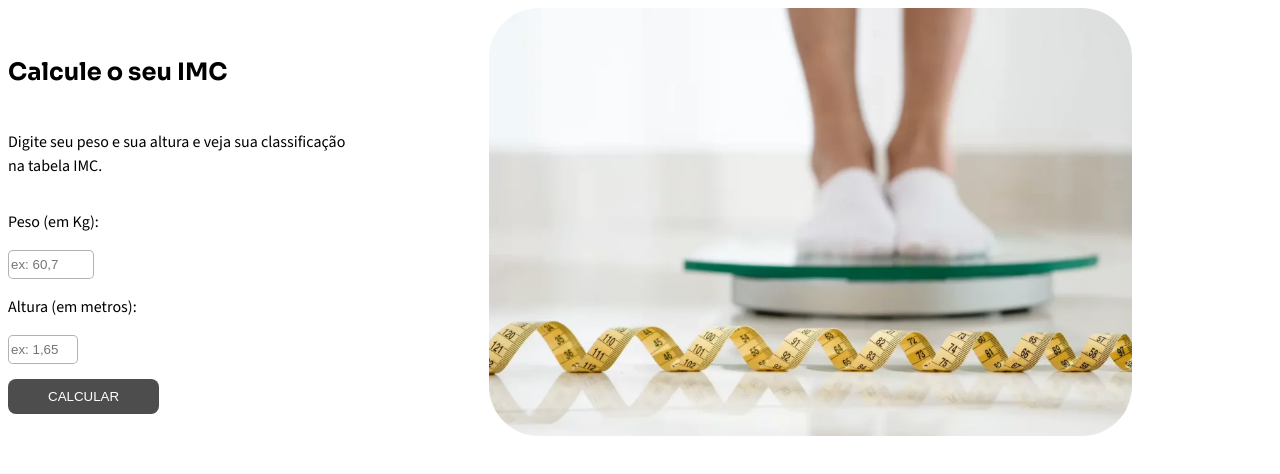
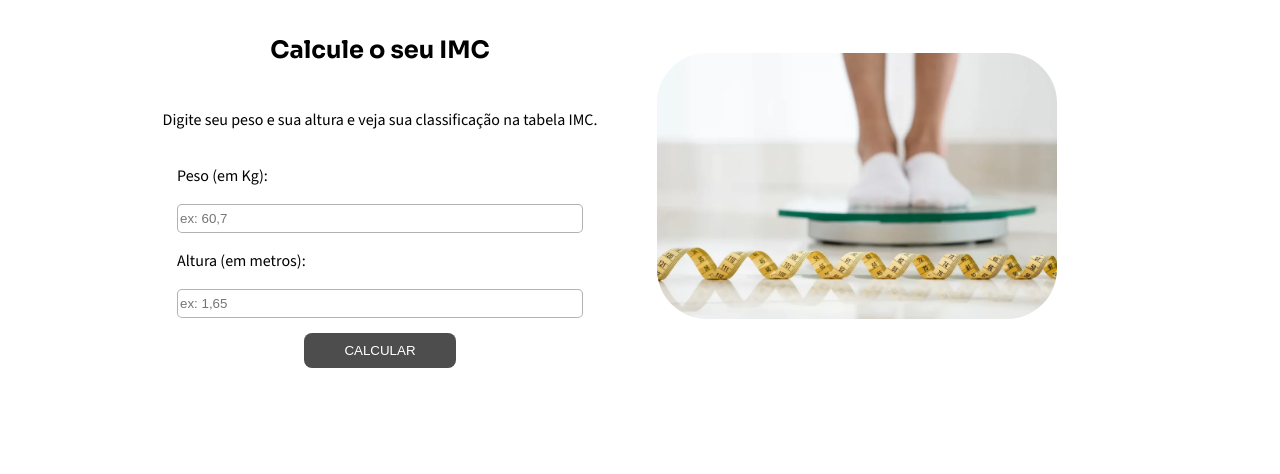
Before and after one commit to karla-daiane/imc, a plain HTML site: page index.html in a window 1280 px wide. Drawn offline with nearby package versions, Linux system fonts and the light colour scheme.

Commit message:
Update style.css

```diff
--- a/style.css
+++ b/style.css
@@ -23,18 +23,21 @@ p {
     display: flex;
     flex-direction: column;
     justify-content: center;
-    align-items: start;
+    align-items: center;
     line-height: 0.7;
 }
 
 .imc-dados form {
-    display: flexbox;
+    display: flex;
+    flex-direction: column;
+    justify-content: center;
+    align-items: center;
 }
 
 .imc-dados input {
     height: 25px;
     border-radius: 5px;
-    width: auto;
+    width: 400px;
     border: 1px solid rgba(0, 0, 0, 0.30);
 }
 
@@ -66,15 +69,8 @@ form button:hover {
 }
 
 .imc img {
-    width: 80%;
+    max-width: 400px;
     border-radius: 50px;
-}
-
-.img-imc {
-    display: flex;
-    justify-content: center;
-    align-items: center;
-    text-align: center;
 }
 
 
@@ -84,8 +80,8 @@ form button:hover {
     font-family: "Source sans 3", Arial, Helvetica, sans-serif;
 }
 
-/* Media query para telas com largura menor que 764px */
-@media (max-width: 764px) {
+/* Media query para telas com largura menor que 600px */
+@media (max-width: 600px) {
     .imc {
         flex-direction: column;
     }
```
